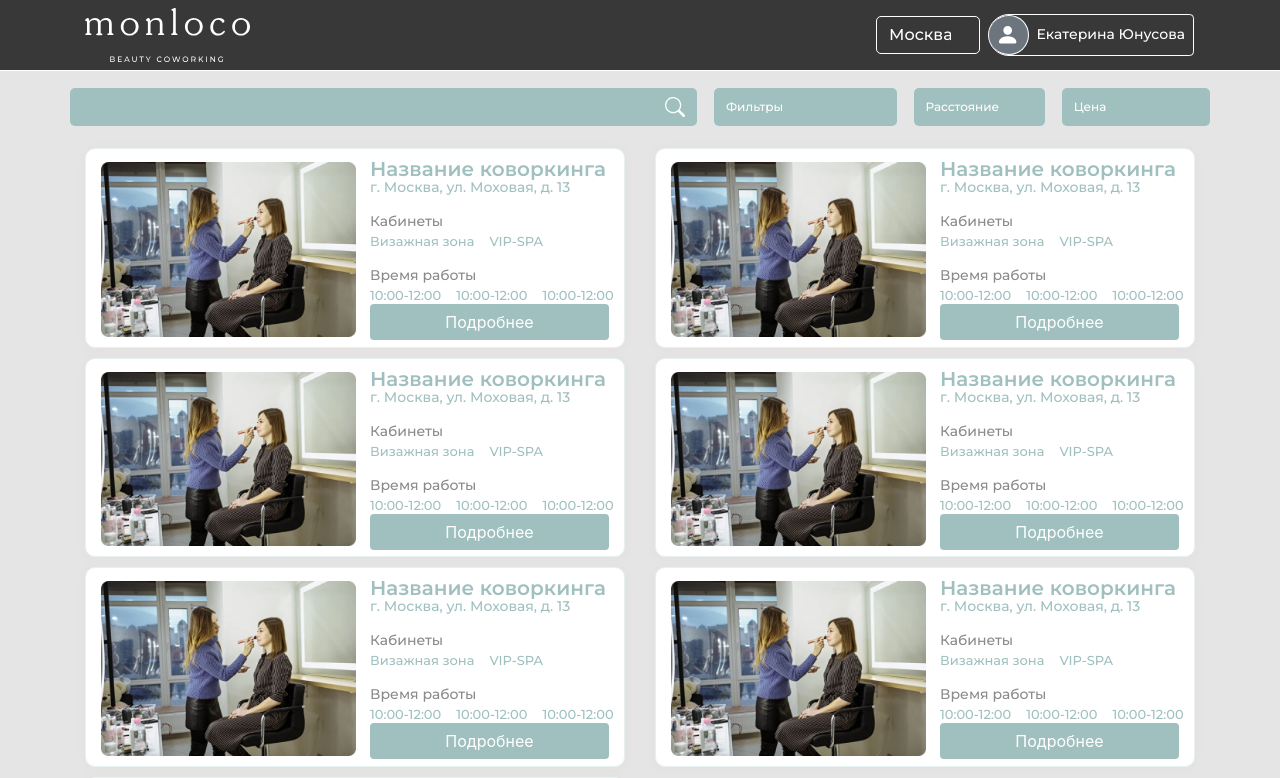
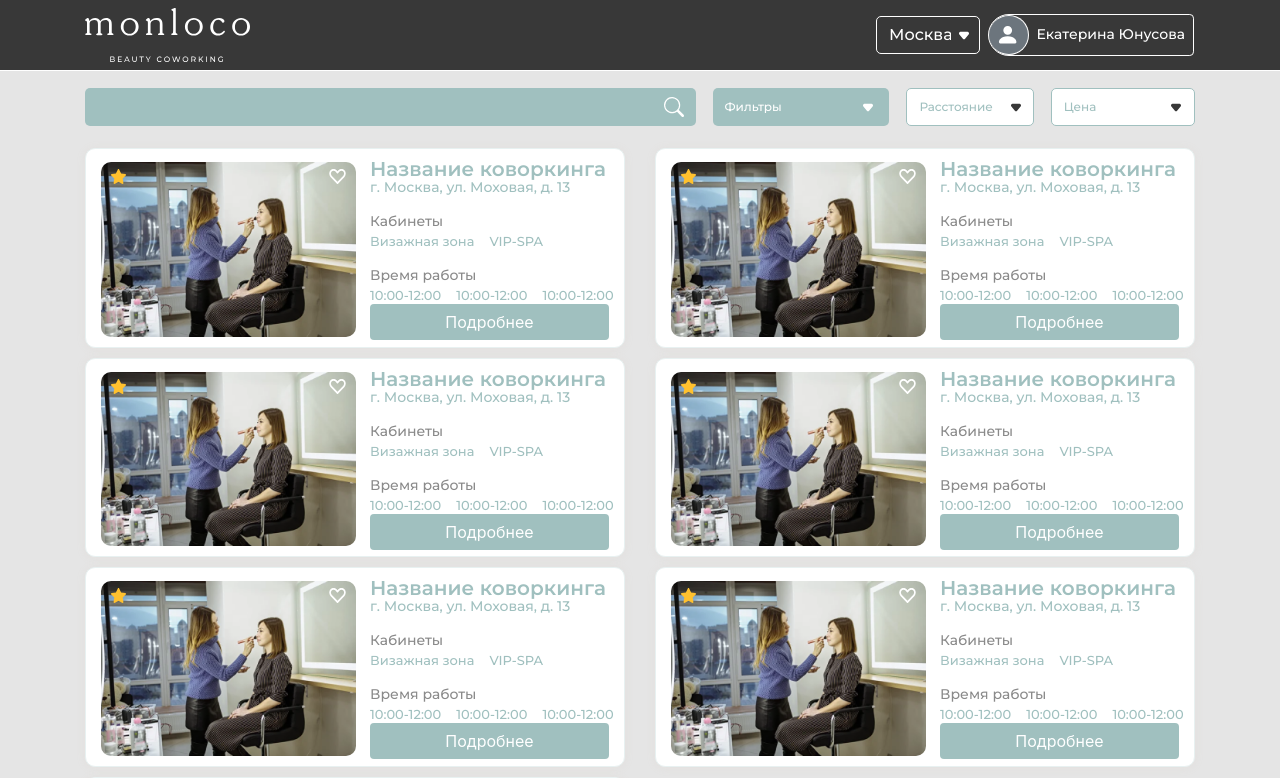
Before and after one commit to Linkhider/monloco, a Vue app: page /coworkings in a window 1280 px wide. Shown: the top 778 px of the page. Built offline with nearby package versions, Linux system fonts and the light colour scheme.

Commit message:
icons & animation added

```diff
--- a/src/components/footer.vue
+++ b/src/components/footer.vue
@@ -26,7 +26,7 @@
                        <a href="/">Меню</a><br/>
                    </div>
                    <div class="ml-auto ">
-                       <button variant="outline-light" class="mt-2 mb-2">Контактная информация</button>
+                       <button variant="outline-light" class="mt-2 mb-2 contact">Контактная информация</button>
                        <br>
                        <span class="d-flex justify-content-center mt-1">+7 (495) 123-45-67</span>
                    </div>
@@ -94,4 +94,12 @@
         line-height: 22px;
         color: #FFFFFF;
     }
+    .contact:hover{
+        -moz-transform: scale(1.05);
+        -webkit-transform: scale(1.05);
+        -o-transform: scale(1.05);
+        -ms-transform: scale(1.05);
+        transform: scale(1.05);
+        transition: 0.7s;
+    }
 </style>
--- a/src/components/nav.vue
+++ b/src/components/nav.vue
@@ -2,7 +2,7 @@
 <div class="nav">
     <div class="container mt-2 mb-2">
         <div class="row d-flex align-items-center">
-          <a href="/"  class="col-lg-2"><img src="../assets/svg/logo-white.svg"></a>
+          <a href="/"  class="col-lg-2 animation"><img src="../assets/svg/logo-white.svg"></a>
           <div class="row d-flex align-items-center col-lg-4 ml-auto">
             <b-select v-model="selected" :options="options" class="ml-3 col-sm brd-select"><b-icon-arrow-up></b-icon-arrow-up></b-select>
             <div class="brd ml-2 mr-3">
@@ -22,6 +22,14 @@
   }
   span{
     color: black;
+  }
+  .animation:hover{
+    -moz-transform: scale(0.95);
+    -webkit-transform: scale(0.95);
+    -o-transform: scale(0.95);
+    -ms-transform: scale(0.95);
+    transform: scale(0.95);
+    transition: 1s;
   }
   .wht{
     color: #fff;
@@ -47,9 +55,9 @@
     border: 1px solid #fff;
     border-left: none;
   }
-  .brd-select{
+  .brd-select {
     border: 1px solid #fff;
-    background: #383838;
+    background: #383838 url("../assets/svg/select.svg") no-repeat scroll 90% 50%;
     border-radius: 5px;
     font-family: Montserrat;
     font-style: normal;
--- a/src/views/coworkings.vue
+++ b/src/views/coworkings.vue
@@ -2,8 +2,8 @@
   <div class="bg">
     <div class="container">
 
-      <div class="row d-flex align-items-center justify-content-between">
-        <b-input-group class="search">
+      <div class="d-flex align-items-center justify-content-between">
+        <b-input-group class="search" placeholder="Enter something...">
           <template v-slot:append>
             <b-input-group-text class="brd-select"><b-icon-search></b-icon-search></b-input-group-text>
           </template>
@@ -11,20 +11,20 @@
         </b-input-group>
 
         <div class="filter">
-        <b-select v-model="selected" :options="options" class="brd-select font-filters">
+        <b-select v-model="selected" :options="options" class="brd-select font-filters drop">
           <b-select-option :value="null">Фильтры</b-select-option>
         </b-select>
         </div>
 
         <div class="distance">
-          <b-select v-model="selected" :options="options" class="brd-select font-filters">
+          <b-select v-model="selected" :options="options" class="brd-select font-filters wht-btn drop-blck">
             <b-select-option :value="null">Расстояние</b-select-option>
 
           </b-select>
         </div>
 
         <div class="price">
-          <b-select v-model="selected" :options="options" class="brd-select font-filters">
+          <b-select v-model="selected" :options="options" class="brd-select font-filters wht-btn drop-blck">
             <b-select-option :value="null">Цена</b-select-option>
 
           </b-select>
@@ -37,8 +37,10 @@
           <div class="card">
           <div class="container">
             <div class="row">
-              <div class="col-lg-6 col-12">
+              <div class="col-lg-6 col-12 icons">
               <img src="@/assets/png/preview.png">
+                <img src="@/assets/svg/star-img.svg" alt="" class="icon">
+                <img src="@/assets/svg/heart-photo.svg" alt="" class="icon2">
               </div>
               <div class="col-lg-6 col-12">
                <p class="title">Название коворкинга</p>
@@ -64,8 +66,10 @@
           <div class="card">
             <div class="container">
               <div class="row">
-                <div class="col-lg-6">
+                <div class="col-lg-6 col-12 icons">
                   <img src="@/assets/png/preview.png">
+                  <img src="@/assets/svg/star-img.svg" alt="" class="icon">
+                  <img src="@/assets/svg/heart-photo.svg" alt="" class="icon2">
                 </div>
                 <div class="col-lg-6">
                   <p class="title">Название коворкинга</p>
@@ -91,8 +95,10 @@
           <div class="card">
             <div class="container">
               <div class="row">
-                <div class="col-lg-6">
+                <div class="col-lg-6 col-12 icons">
                   <img src="@/assets/png/preview.png">
+                  <img src="@/assets/svg/star-img.svg" alt="" class="icon">
+                  <img src="@/assets/svg/heart-photo.svg" alt="" class="icon2">
                 </div>
                 <div class="col-lg-6">
                   <p class="title">Название коворкинга</p>
@@ -118,8 +124,10 @@
           <div class="card">
             <div class="container">
               <div class="row">
-                <div class="col-lg-6">
+                <div class="col-lg-6 col-12 icons">
                   <img src="@/assets/png/preview.png">
+                  <img src="@/assets/svg/star-img.svg" alt="" class="icon">
+                  <img src="@/assets/svg/heart-photo.svg" alt="" class="icon2">
                 </div>
                 <div class="col-lg-6">
                   <p class="title">Название коворкинга</p>
@@ -145,8 +153,10 @@
           <div class="card">
             <div class="container">
               <div class="row">
-                <div class="col-lg-6">
+                <div class="col-lg-6 col-12 icons">
                   <img src="@/assets/png/preview.png">
+                  <img src="@/assets/svg/star-img.svg" alt="" class="icon">
+                  <img src="@/assets/svg/heart-photo.svg" alt="" class="icon2">
                 </div>
                 <div class="col-lg-6">
                   <p class="title">Название коворкинга</p>
@@ -172,8 +182,10 @@
           <div class="card">
             <div class="container">
               <div class="row">
-                <div class="col-lg-6">
+                <div class="col-lg-6 col-12 icons">
                   <img src="@/assets/png/preview.png">
+                  <img src="@/assets/svg/star-img.svg" alt="" class="icon">
+                  <img src="@/assets/svg/heart-photo.svg" alt="" class="icon2">
                 </div>
                 <div class="col-lg-6">
                   <p class="title">Название коворкинга</p>
@@ -199,8 +211,10 @@
           <div class="card">
             <div class="container">
               <div class="row">
-                <div class="col-lg-6">
+                <div class="col-lg-6 col-12 icons">
                   <img src="@/assets/png/preview.png">
+                  <img src="@/assets/svg/star-img.svg" alt="" class="icon">
+                  <img src="@/assets/svg/heart-photo.svg" alt="" class="icon2">
                 </div>
                 <div class="col-lg-6">
                   <p class="title">Название коворкинга</p>
@@ -255,6 +269,8 @@
     margin-bottom: 5px;
     background: #a0c0bf;
     border: none;
+    transition: 0.8s;
+
   }
   .btn:hover{
     background: #607676;
@@ -264,6 +280,22 @@
     margin-bottom: 10px;
     width: 255px;
     height: auto;
+    border-radius: 10px;
+  }
+  .icons{
+    position:relative;
+  }
+  .icon{
+    position: absolute;
+    left: -95px;
+    top: 7px;
+    height: 15px;
+  }
+  .icon2{
+    position: absolute;
+   right: -110px;
+    top: 7px;
+    height: 15px;
   }
   .title{
     margin-top: 8px;
@@ -319,4 +351,15 @@
     font-size: 12px!important;
     height: 38px;
   }
+  .wht-btn{
+    background: #fff;
+    border: 1px solid #a0c0bf;
+    color: #a0c0bf;
+  }
+  .drop{
+    background: #a0c0bf url("../assets/svg/select.svg") no-repeat scroll 90% 50%;
+  }
+  .drop-blck{
+    background: #fff url("../assets/svg/select-blck.svg") no-repeat scroll 90% 50%;
+  }
 </style>
--- a/src/views/home.vue
+++ b/src/views/home.vue
@@ -186,7 +186,7 @@
                             <p class="rait d-flex align-items-center"><img src="@/assets/svg/star.svg">8.86 <span class="rait-text ml-2">9 отзывов от мастеров</span></p>
                         </div>
 
-                        <div class="d-flex justify-content-end align-items-center ml-auto">
+                        <div class="d-flex justify-content-end align-items-center ml-auto animation">
                             <img src="@/assets/svg/heart.svg" class="">
                         </div>
                     </div>
```
Also changed, not shown: src/assets/svg/select-blck.svg (added).
